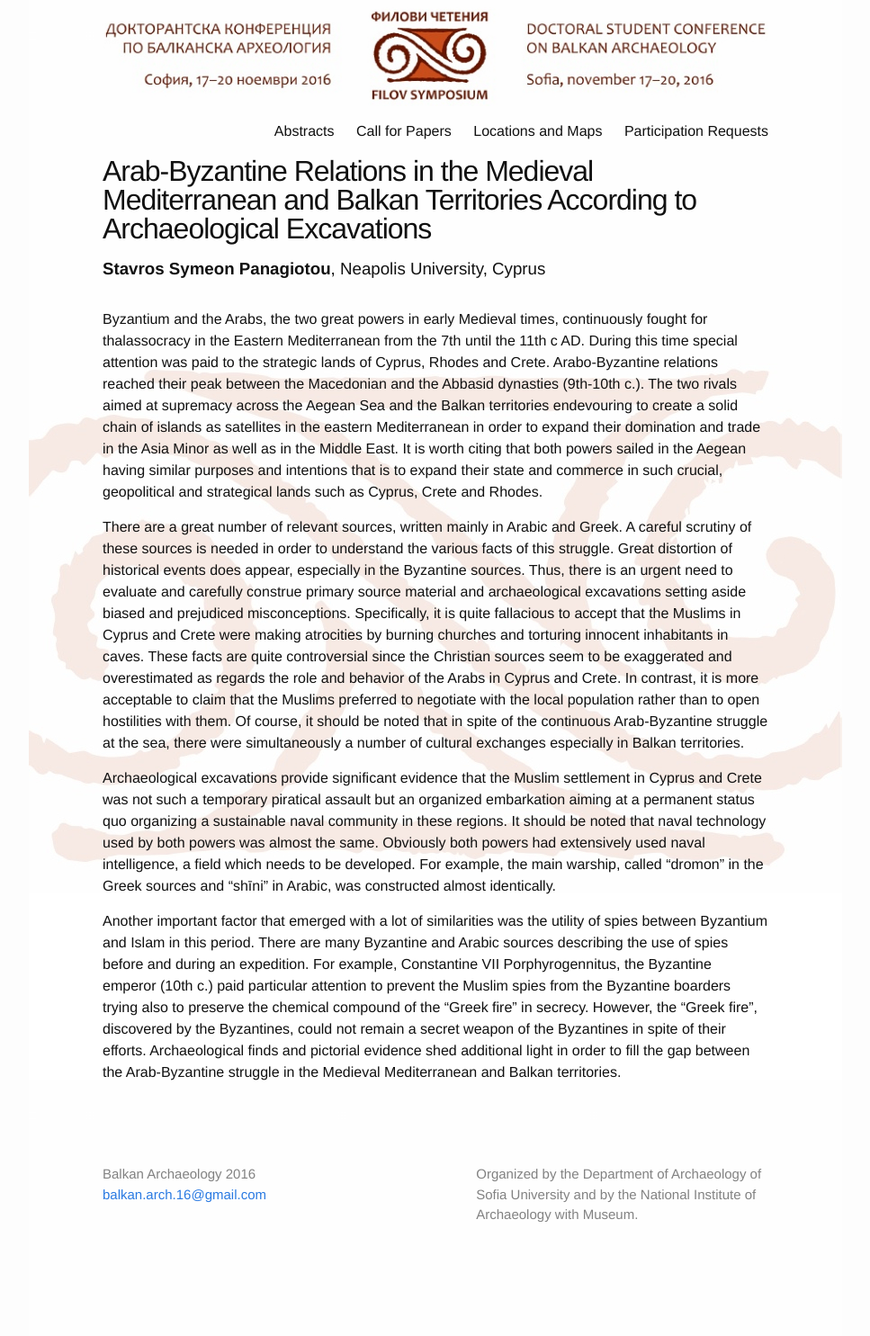
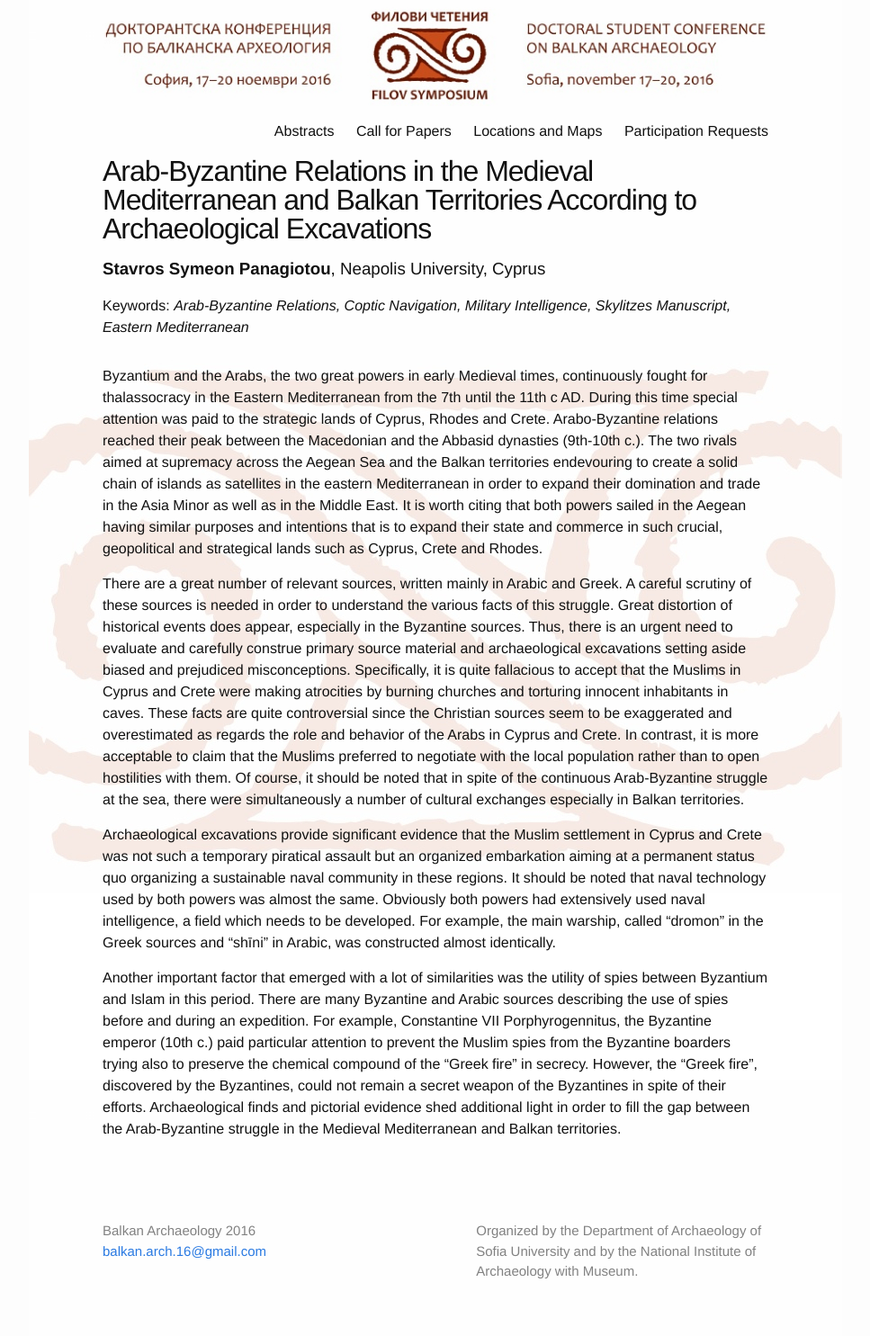
Before and after one commit to balkan-archaeology/balkan-archaeology.github.io, a Jekyll site: the page built from _abstracts/stavros-panagiotou.md, in a window 1280 px wide. Shown: the whole page at 90% size, without its empty margins (156-1123 px from the left). Built offline with Jekyll 4.4.1, drawn with Linux system fonts in a browser that asks for light colours; before the commit the page ends 1422 px from its top, so only the background shows below that.

Commit message:
Add keywords to Stavros Symeon Panagiotou abstract.

```diff
--- a/_abstracts/stavros-panagiotou.md
+++ b/_abstracts/stavros-panagiotou.md
@@ -7,6 +7,10 @@ title: "Arab-Byzantine Relations in the Medieval Mediterranean and
 author: "Stavros Symeon Panagiotou"
 
 institution: "Neapolis University, Cyprus"
+
+keywords: "Arab-Byzantine Relations, Coptic Navigation,
+           Military Intelligence, Skylitzes Manuscript,
+           Eastern Mediterranean"
 ---
 
 Byzantium and the Arabs, the two great powers in early Medieval times,
```
